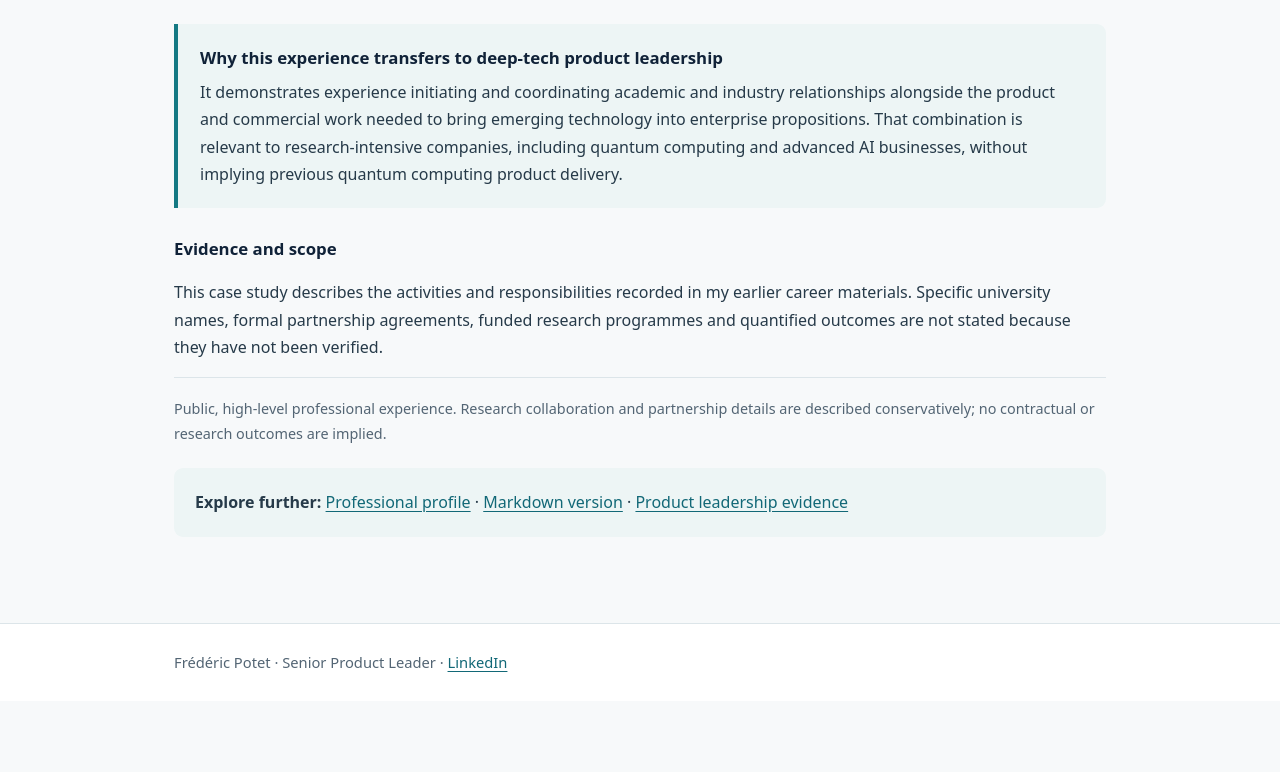
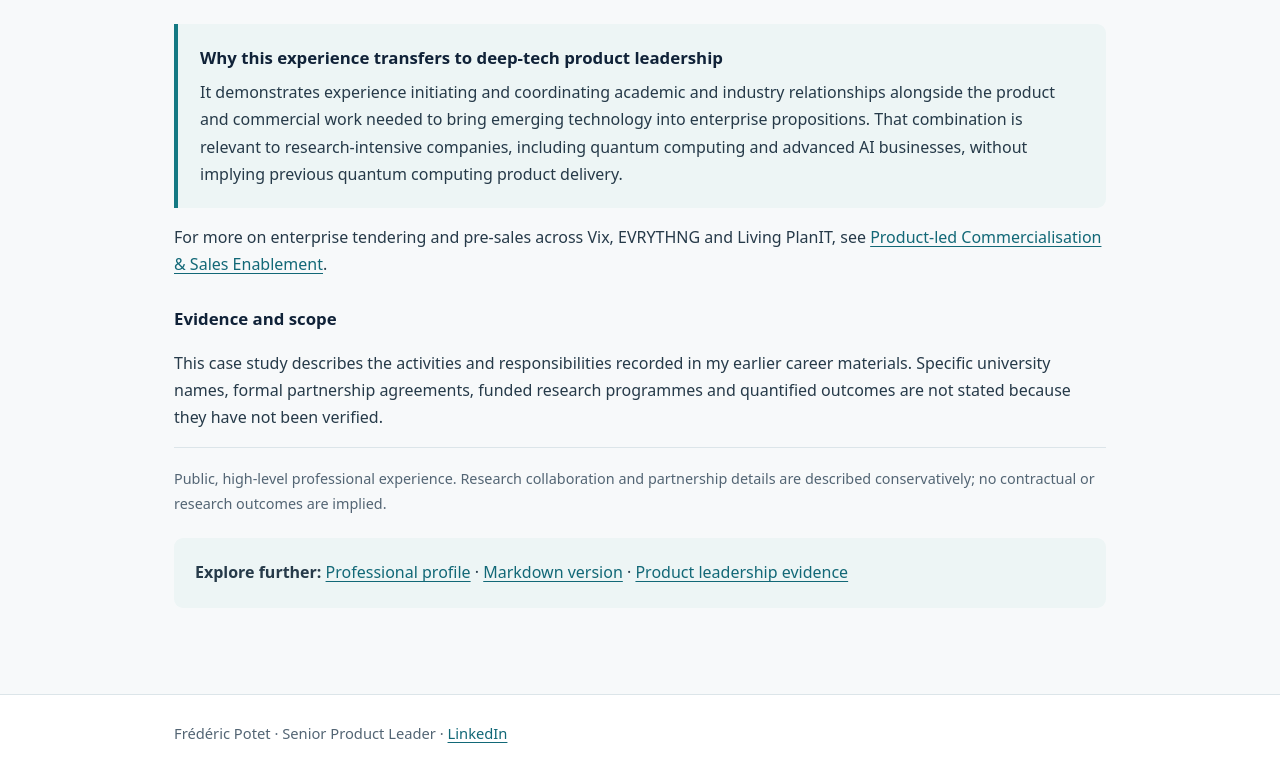
Before and after one commit to FredP-21/fredericpotet, a plain HTML site: page research-to-product-partnerships.html in a window 1280 px wide. Shown: the part 1305-2077 px from the top of the page. Before the commit the page ends 2006 px from the top, so only its background shows below. Drawn offline with Linux system fonts and the light colour scheme.

Commit message:
Add commercial product leadership and prospect sales engagement

```diff
--- a/research-to-product-partnerships.html
+++ b/research-to-product-partnerships.html
@@ -49,6 +49,7 @@ h2{color:var(--navy);font-size:1.75rem;line-height:1.3;letter-spacing:-.02em;mar
 </ul>
 <div class="highlight"><h3>Why this experience transfers to deep-tech product leadership</h3>
 <p>It demonstrates experience initiating and coordinating academic and industry relationships alongside the product and commercial work needed to bring emerging technology into enterprise propositions. That combination is relevant to research-intensive companies, including quantum computing and advanced AI businesses, without implying previous quantum computing product delivery.</p></div>
+<p>For more on enterprise tendering and pre-sales across Vix, EVRYTHNG and Living PlanIT, see <a href="product-led-commercialisation.html">Product-led Commercialisation &amp; Sales Enablement</a>.</p>
 <h3>Evidence and scope</h3>
 <p>This case study describes the activities and responsibilities recorded in my earlier career materials. Specific university names, formal partnership agreements, funded research programmes and quantified outcomes are not stated because they have not been verified.</p>
 </section>
```
